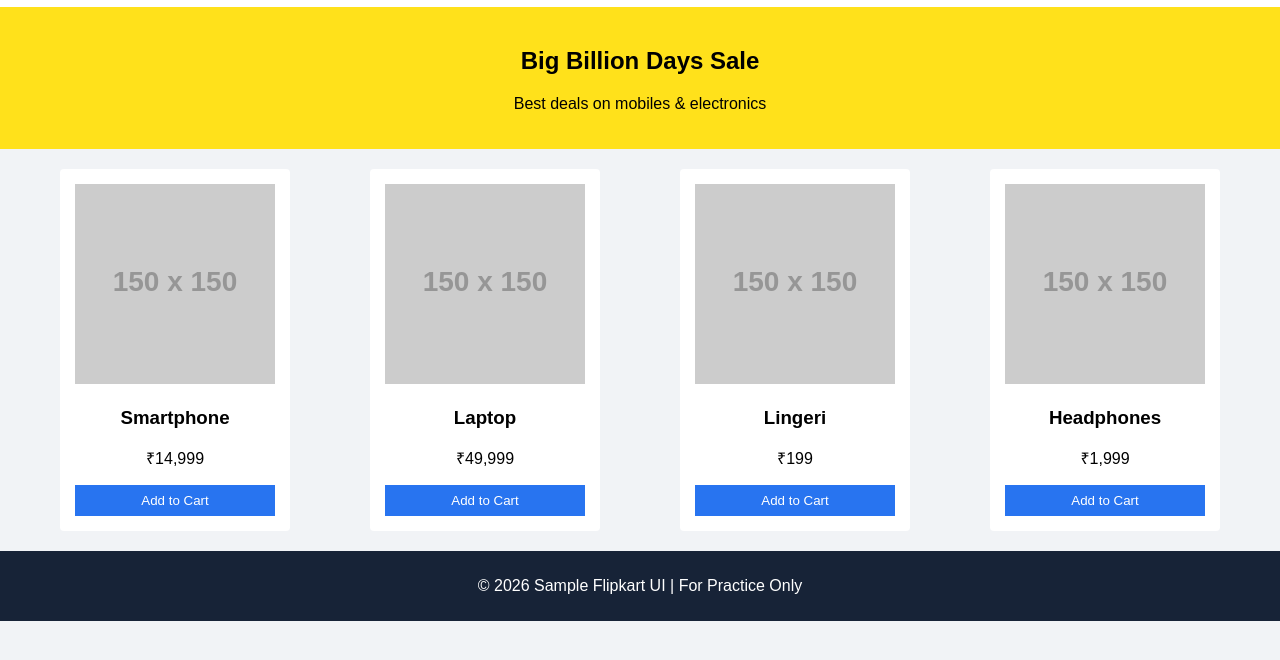
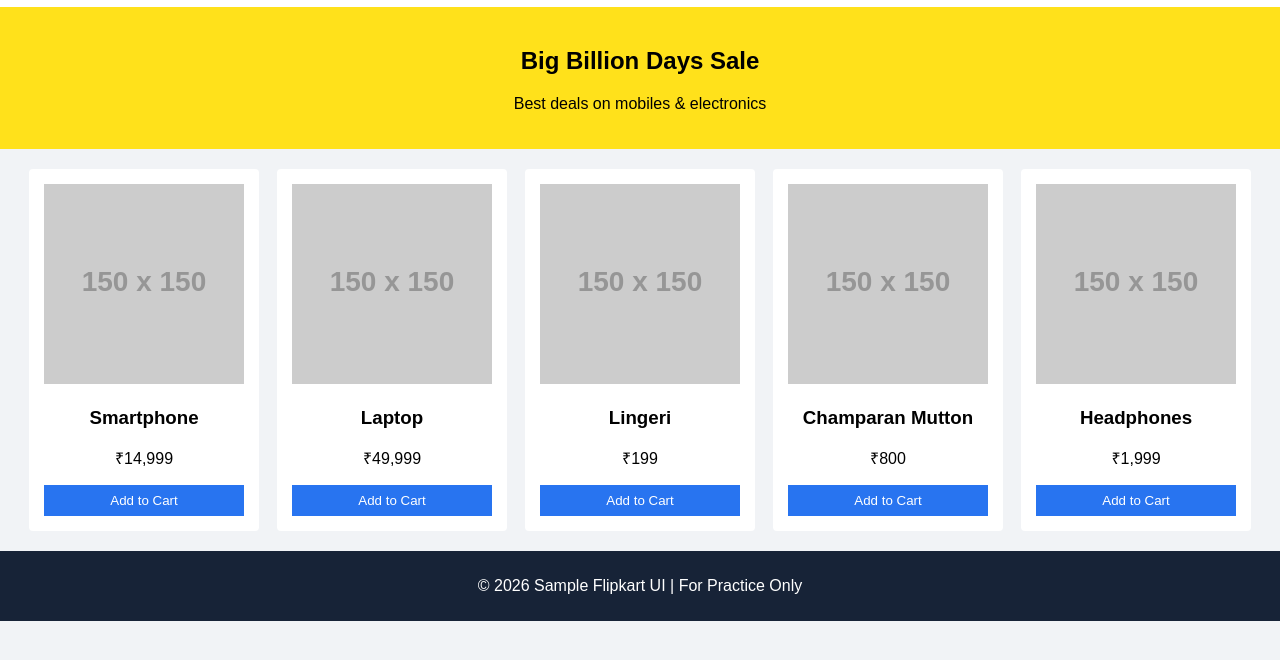
Before and after one commit to amitsalaskar-git/Flipkart, a plain HTML site: page index.html in a window 1280 px wide. Shown: the part 82-742 px from the top of the page. Drawn offline with Linux system fonts and the light colour scheme; placeholder pictures from the web are drawn by us.

Commit message:
My change again

```diff
--- a/index.html
+++ b/index.html
@@ -46,10 +46,19 @@
         <button>Add to Cart</button>
     </div>
 
+
+
     <div class="product-card">
         <img src="https://via.placeholder.com/150" alt="Product">
         <h3>Lingeri</h3>
         <p>₹199</p>
+        <button>Add to Cart</button>
+    </div>
+
+    <div class="product-card">
+        <img src="https://via.placeholder.com/150" alt="Product">
+        <h3>Champaran Mutton</h3>
+        <p>₹800</p>
         <button>Add to Cart</button>
     </div>
 
```
